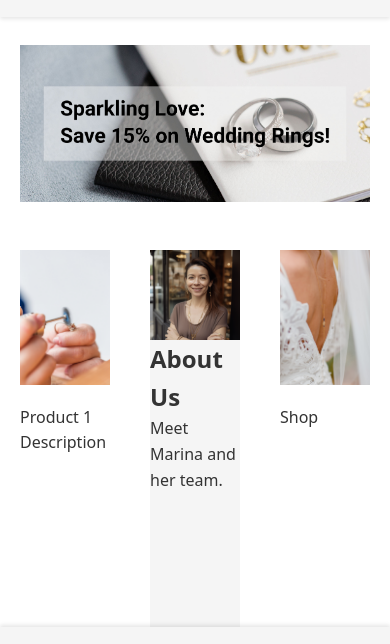
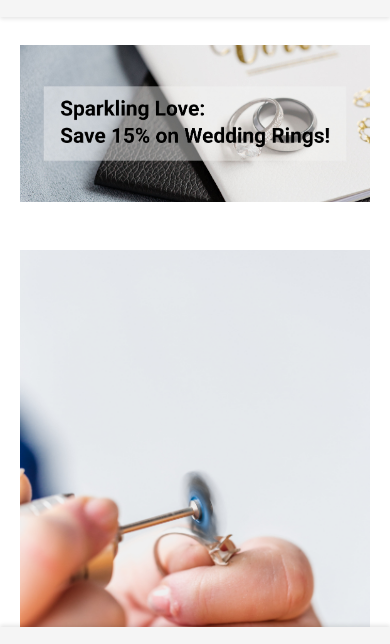
Before and after one commit to Sunkio/mangata-and-gallo, a plain HTML site: page index.html in a window 390 px wide. Shown: the part 75-719 px from the top of the page. Drawn offline with Linux system fonts and the light colour scheme.

Commit message:
add flex styling to cards

```diff
--- a/style.css
+++ b/style.css
@@ -74,6 +74,7 @@ main, footer {
 
 main {
     margin-top: 100px;
+    margin-bottom: 50px;
 }
 
 .banner {
@@ -90,16 +91,21 @@ main {
 }
 
 .card:target {
-    border: 2px solid red;
+  border: 2px solid #DCB76C;
+  box-shadow: 0 2px 6px rgba(0, 0, 0, 0.1), 0 4px 12px rgba(0, 0, 0, 0.1);
 }
 
 .featured-products {
-    display: grid;
-    grid-template-columns: repeat(3, 1fr);
-    gap: 40px;
+    display: flex;
+    flex-wrap: wrap;
+    gap: 2%;
 }
 
-.featured-products article img {
+.card {
+    flex: 1 0 30%;
+}
+
+.card img {
     width: 100%;
     height: auto;
     display: block;
@@ -153,7 +159,8 @@ footer {
 
 @media (max-width: 768px) {
   main {
-    padding: 20px;;
+      padding: 20px;
+      margin-bottom: 100px;
   }
 
     .footer-right {
@@ -161,5 +168,8 @@ footer {
     }
 
 
-
+    .card {
+        flex-basis: 100%;
+        margin-bottom: 10%;
+    }
 }
```
